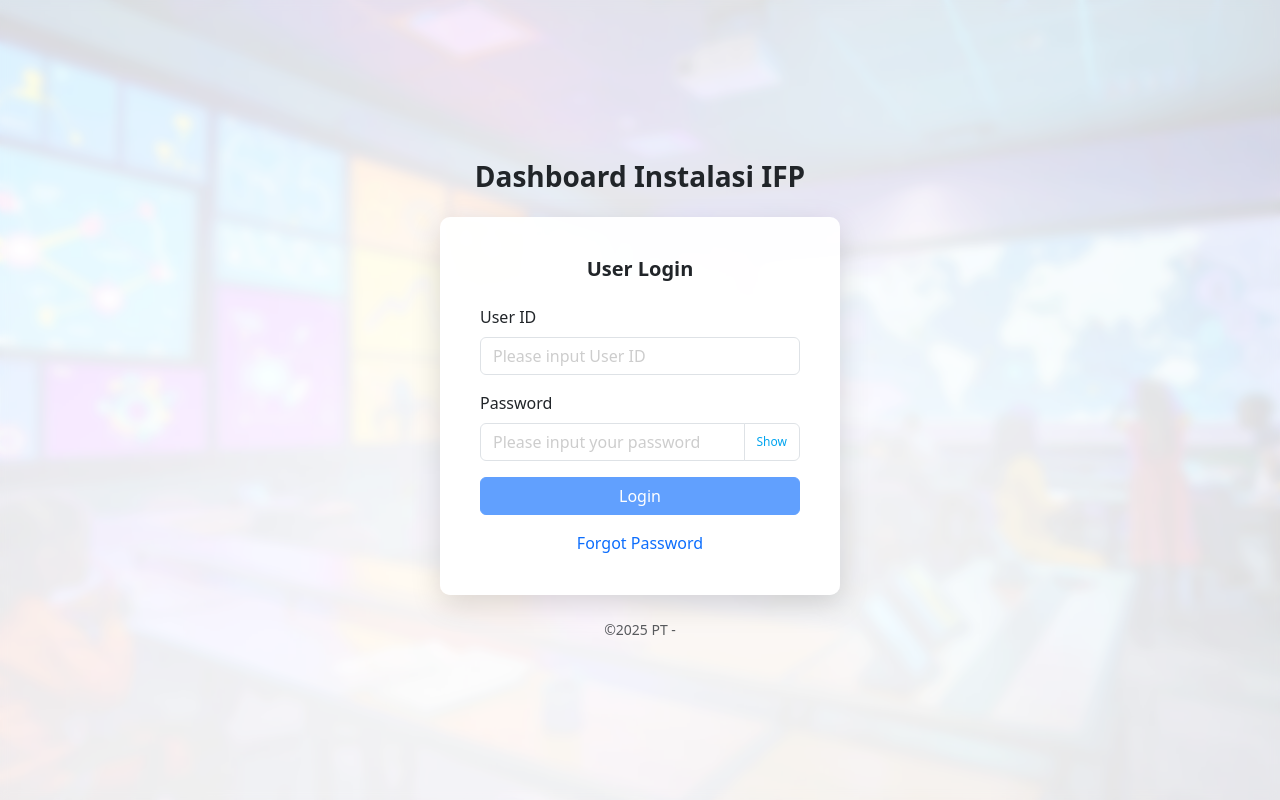
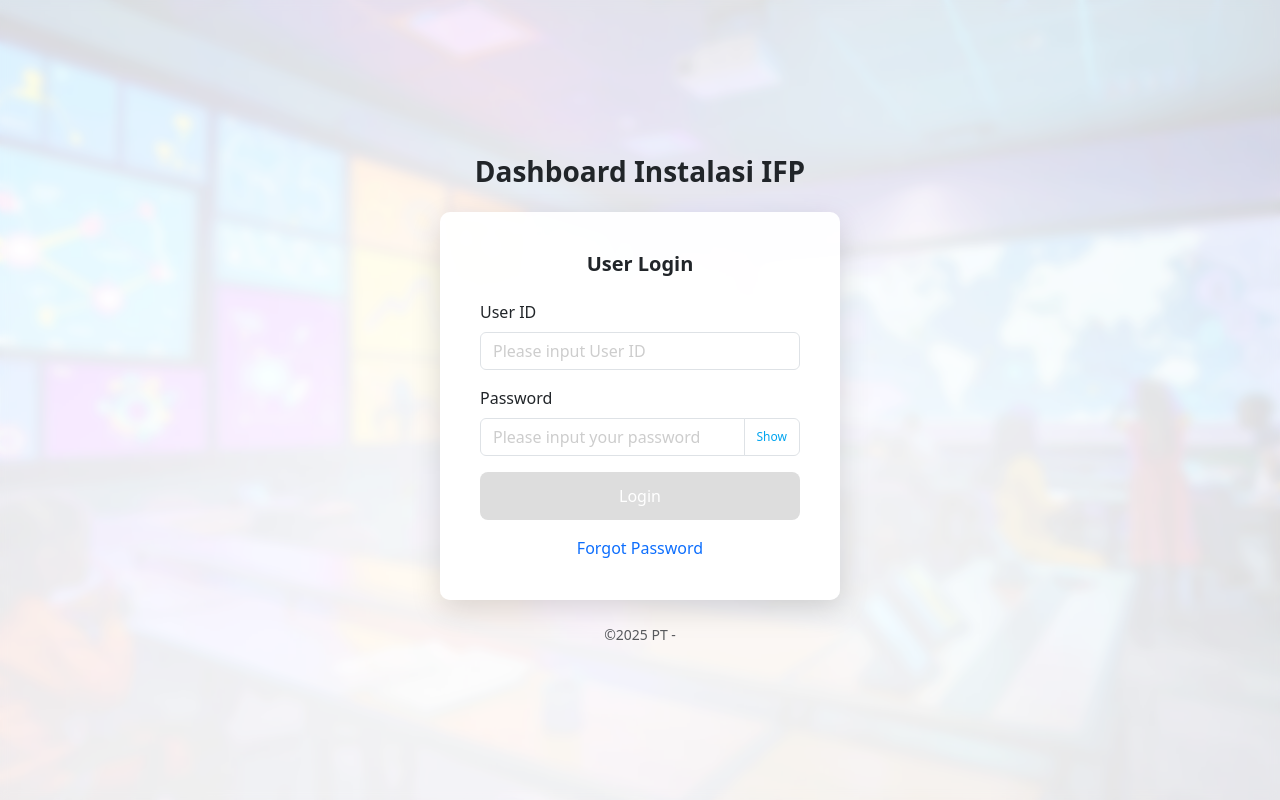
Before and after one commit to fasfashan/wms-dashboard, a plain HTML site: page login.html in a window 1280 px wide. Drawn offline with Linux system fonts and the light colour scheme.

Commit message:
style: update login button styles and replace class with custom btn-login

```diff
--- a/css/styles.css
+++ b/css/styles.css
@@ -8,6 +8,16 @@ input::placeholder {
 .bg-overlay {
   backdrop-filter: blur(4px);
   background-color: rgba(255, 255, 255, 0.2);
+}
+.btn-login {
+  background-color: rgba(0, 208, 132, 1);
+  padding: 12px 16px;
+  color: white;
+  border: none;
+  border-radius: 8px;
+}
+button[disabled] {
+  background-color: rgba(221, 221, 221, 1);
 }
 
 .login-box {
--- a/login.html
+++ b/login.html
@@ -42,12 +42,7 @@
               </button>
             </div>
           </div>
-          <button
-            type="submit"
-            class="btn btn-primary w-100"
-            disabled
-            id="loginBtn"
-          >
+          <button type="submit" class="btn-login w-100" disabled id="loginBtn">
             Login
           </button>
           <div class="mt-3">
```
